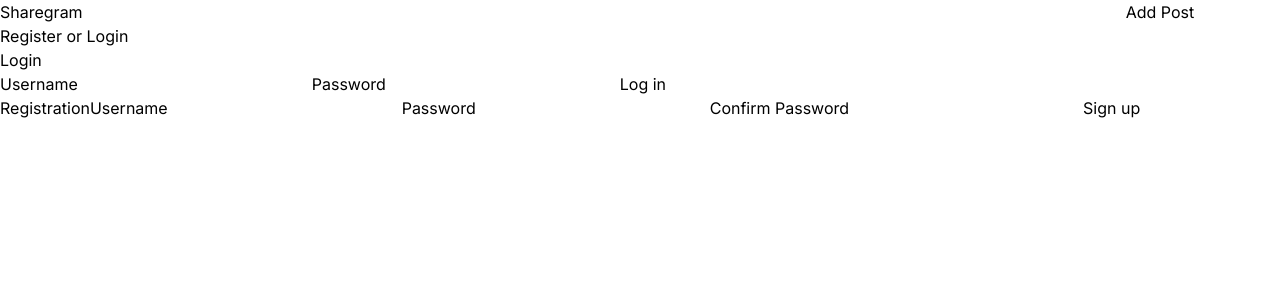
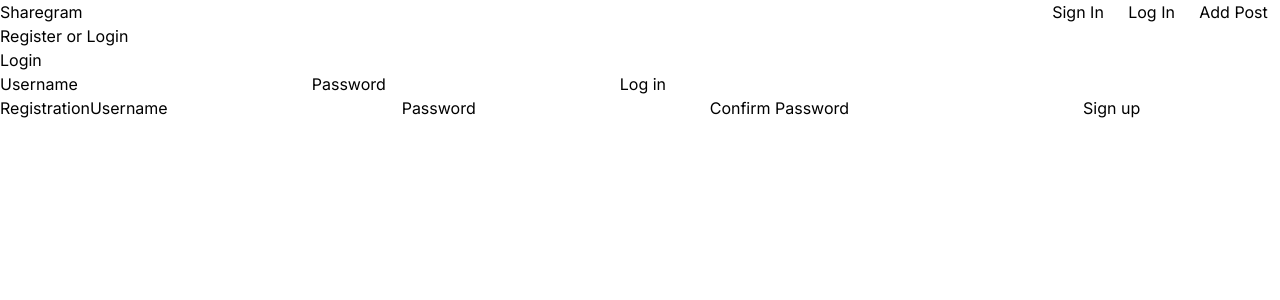
Before and after one commit to xobandech/sharegram, a Next.js app: page /auth in a window 1280 px wide. Shown: the top 300 px of the page. Built offline with nearby package versions, Linux system fonts and the light colour scheme.

Commit message:
Add Sign in & Log in links to navbar

```diff
--- a/src/components/NavigationBar.tsx
+++ b/src/components/NavigationBar.tsx
@@ -7,9 +7,10 @@ const NavigationBar = () => {
         <Link href="/">Sharegram</Link>
       </div>
       <div className="flex justify-around w-[15rem]">
-        <div>
-          <AddPostButton />
-        </div>
+      <Link href="/auth">Sign In</Link>
+      <Link href="/auth">Log In</Link>
+
+        <AddPostButton />
       </div>
     </div>
   );
```
